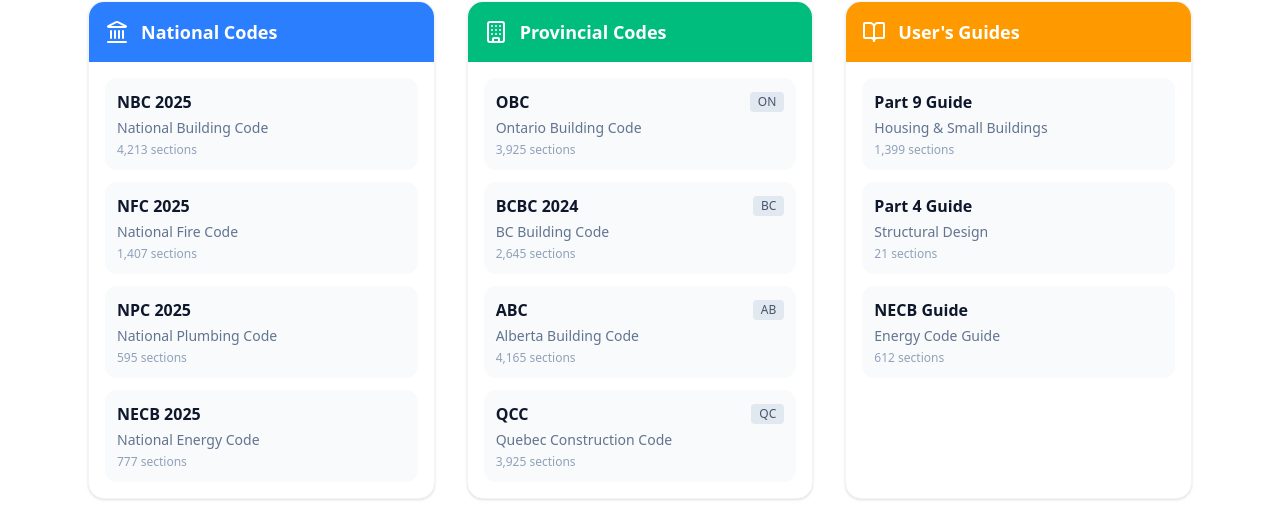
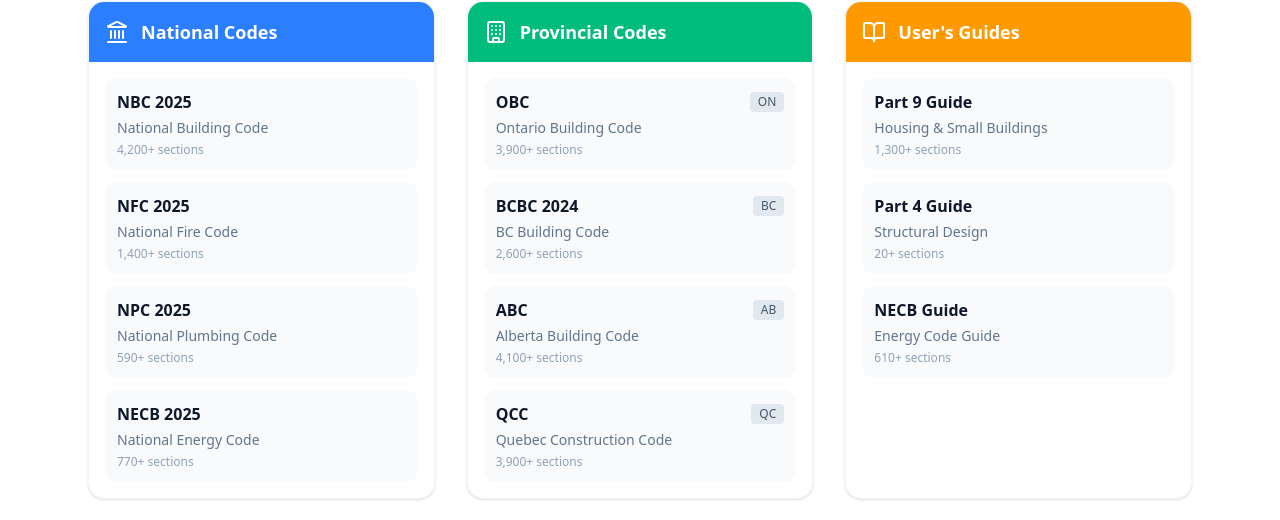
Before and after one commit to DavidCho1999/Canada_building_code_mcp, a Next.js app in the folder website/: page / in a window 1280 px wide. Shown: the part 2722-3242 px from the top of the page. Built offline with nearby package versions, Linux system fonts and the light colour scheme.

Commit message:
Change section counts to ##+ format

```diff
--- a/website/src/components/CodeList.tsx
+++ b/website/src/components/CodeList.tsx
@@ -10,10 +10,10 @@
     icon: Landmark,
     color: 'bg-blue-500',
     codes: [
-      { name: 'NBC 2025', full: 'National Building Code', sections: 4213 },
-      { name: 'NFC 2025', full: 'National Fire Code', sections: 1407 },
-      { name: 'NPC 2025', full: 'National Plumbing Code', sections: 595 },
-      { name: 'NECB 2025', full: 'National Energy Code', sections: 777 },
+      { name: 'NBC 2025', full: 'National Building Code', sections: '4,200+' },
+      { name: 'NFC 2025', full: 'National Fire Code', sections: '1,400+' },
+      { name: 'NPC 2025', full: 'National Plumbing Code', sections: '590+' },
+      { name: 'NECB 2025', full: 'National Energy Code', sections: '770+' },
     ],
   },
   {
@@ -21,10 +21,10 @@
     icon: Building,
     color: 'bg-emerald-500',
     codes: [
-      { name: 'OBC', full: 'Ontario Building Code', sections: 3925, province: 'ON' },
-      { name: 'BCBC 2024', full: 'BC Building Code', sections: 2645, province: 'BC' },
-      { name: 'ABC', full: 'Alberta Building Code', sections: 4165, province: 'AB' },
-      { name: 'QCC', full: 'Quebec Construction Code', sections: 3925, province: 'QC' },
+      { name: 'OBC', full: 'Ontario Building Code', sections: '3,900+', province: 'ON' },
+      { name: 'BCBC 2024', full: 'BC Building Code', sections: '2,600+', province: 'BC' },
+      { name: 'ABC', full: 'Alberta Building Code', sections: '4,100+', province: 'AB' },
+      { name: 'QCC', full: 'Quebec Construction Code', sections: '3,900+', province: 'QC' },
     ],
   },
   {
@@ -32,9 +32,9 @@
     icon: BookOpen,
     color: 'bg-amber-500',
     codes: [
-      { name: 'Part 9 Guide', full: 'Housing & Small Buildings', sections: 1399 },
-      { name: 'Part 4 Guide', full: 'Structural Design', sections: 21 },
-      { name: 'NECB Guide', full: 'Energy Code Guide', sections: 612 },
+      { name: 'Part 9 Guide', full: 'Housing & Small Buildings', sections: '1,300+' },
+      { name: 'Part 4 Guide', full: 'Structural Design', sections: '20+' },
+      { name: 'NECB Guide', full: 'Energy Code Guide', sections: '610+' },
     ],
   },
 ];
@@ -110,7 +110,7 @@
                         {code.full}
                       </div>
                       <div className="text-xs text-slate-400">
-                        {code.sections.toLocaleString()} sections
+                        {code.sections} sections
                       </div>
                     </motion.div>
                   ))}
@@ -174,7 +174,7 @@
                             )}
                           </div>
                           <div className="text-xs text-slate-500">
-                            {code.full} • {code.sections.toLocaleString()} sections
+                            {code.full} • {code.sections} sections
                           </div>
                         </div>
                       ))}
```
